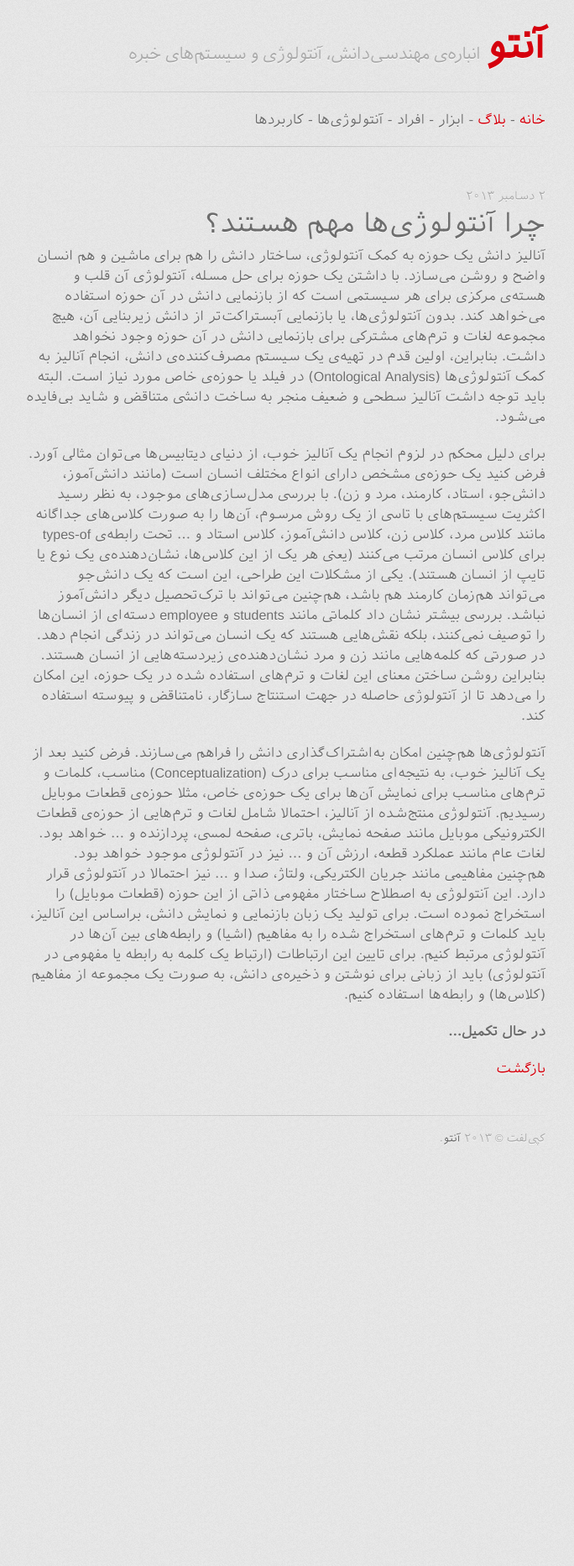
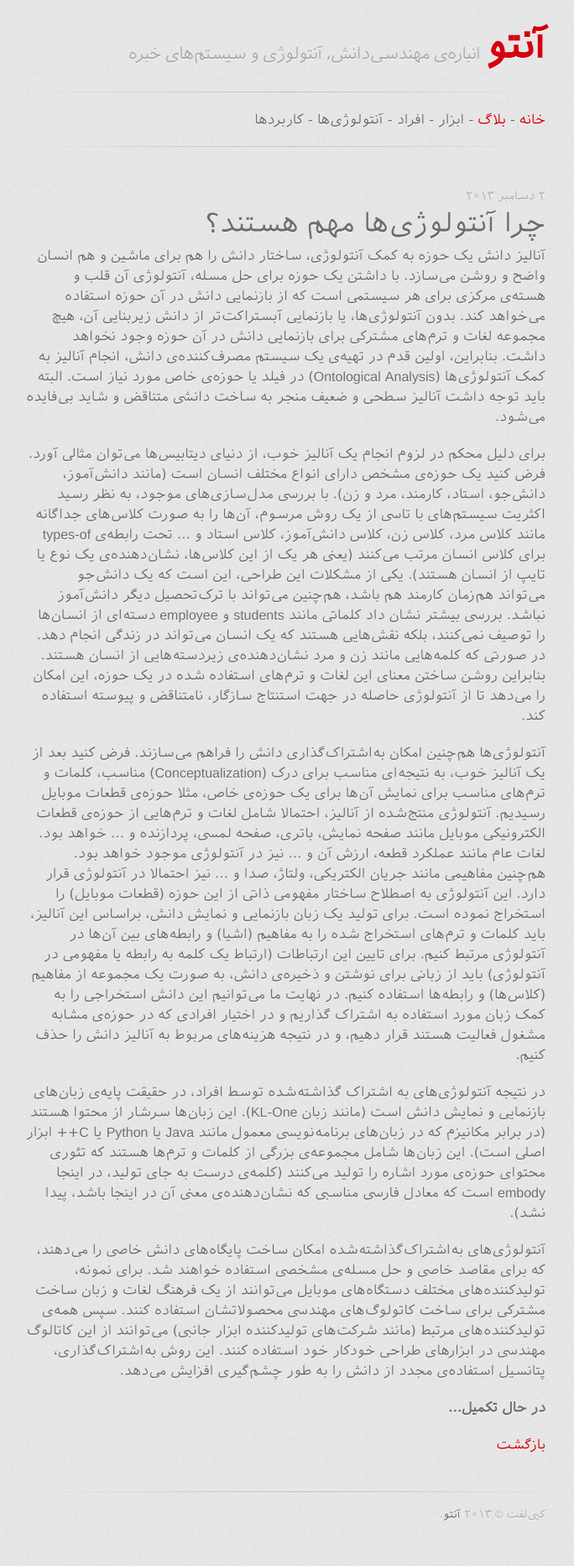
Before and after one commit to morteza/onto, a Jekyll site: the page built from _posts/2013-12-02-why_ontology.markdown, in a window 1280 px wide. Shown: the whole page at 84% size, without its empty margins (300-984 px from the left). Built offline with Jekyll 4.4.1, drawn with Linux system fonts in a browser that asks for light colours; Markdown is read by kramdown in place of the engine named in the settings; before the commit the page ends 1417 px from its top, so only the background shows below that.

Commit message:
Update ‘why ontology?’ intro post.

```diff
--- a/_posts/2013-12-02-why_ontology.markdown
+++ b/_posts/2013-12-02-why_ontology.markdown
@@ -12,6 +12,11 @@ permalink: /blog/intro/why_ontology
 
 برای دلیل محکم در لزوم انجام یک آنالیز خوب، از دنیای دیتابیس‌ها می‌توان مثالی آورد‌. فرض کنید یک حوزه‌ی مشخص دارای انواع مختلف انسان است (مانند دانش‌آموز، دانش‌جو، استاد، کارمند، مرد و زن). با بررسی مدل‌سازی‌های موجود، به نظر رسید اکثریت سیستم‌های با تاسی از یک روش مرسوم، آن‌ها را به صورت کلاس‌های جداگانه مانند کلاس مرد، کلاس زن، کلاس دانش‌آموز، کلاس استاد و … تحت رابطه‌ی types-of برای کلاس انسان مرتب می‌کنند (یعنی هر یک از این کلاس‌ها، نشان‌دهنده‌ی یک نوع یا تایپ از انسان هستند). یکی از مشکلات این طراحی، این است که یک دانش‌جو می‌تواند هم‌زمان کارمند هم باشد، هم‌چنین می‌تواند با ترک‌تحصیل دیگر دانش‌آموز نباشد. بررسی بیشتر نشان داد کلماتی مانند students و employee دسته‌ای از انسان‌ها را توصیف نمی‌کنند، بلکه نقش‌هایی هستند که یک انسان می‌تواند در زندگی انجام دهد. در صورتی که کلمه‌هایی مانند زن و مرد نشان‌دهنده‌ی زیردسته‌هایی از انسان هستند. بنابراین روشن ساختن معنای این لغات و ترم‌های استفاده شده در یک حوزه، این امکان را می‌دهد تا از آنتولوژی حاصله در جهت استنتاج سازگار، نامتناقض و پیوسته استفاده کند.
 
-آنتولوژی‌ها هم‌چنین امکان به‌اشتراک‌گذاری دانش را فراهم می‌سازند. فرض کنید بعد از یک آنالیز خوب، به نتیجه‌ای مناسب برای درک (Conceptualization) مناسب، کلمات و ترم‌های مناسب برای نمایش آن‌ها برای یک حوزه‌ی خاص، مثلا حوزه‌ی قطعات موبایل رسیدیم. آنتولوژی منتج‌شده از آنالیز، احتمالا شامل لغات و ترم‌هایی از حوزه‌ی قطعات الکترونیکی موبایل مانند صفحه نمایش، باتری، صفحه لمسی، پردازنده و … خواهد بود. لغات عام مانند عملکرد قطعه، ارزش آن و … نیز در آنتولوژی موجود خواهد بود. هم‌چنین مفاهیمی مانند جریان الکتریکی، ولتاژ، صدا و … نیز احتمالا در آنتولوژی قرار دارد. این آنتولوژی به اصطلاح ساختار مفهومی ذاتی از این حوزه (قطعات موبایل) را استخراج نموده است. برای تولید یک زبان بازنمایی و نمایش دانش، براساس این آنالیز، باید کلمات و ترم‌های استخراج شده را به مفاهیم (اشیا) و رابطه‌های بین آن‌ها در آنتولوژی مرتبط کنیم. برای تایین این ارتباطات (ارتباط یک کلمه به رابطه یا مفهومی در آنتولوژی) باید از زبانی برای نوشتن و ذخیره‌ی دانش، به صورت یک مجموعه از مفاهیم (کلاس‌ها) و رابطه‌ها استفاده کنیم.
+آنتولوژی‌ها هم‌چنین امکان به‌اشتراک‌گذاری دانش را فراهم می‌سازند. فرض کنید بعد از یک آنالیز خوب، به نتیجه‌ای مناسب برای درک (Conceptualization) مناسب، کلمات و ترم‌های مناسب برای نمایش آن‌ها برای یک حوزه‌ی خاص، مثلا حوزه‌ی قطعات موبایل رسیدیم. آنتولوژی منتج‌شده از آنالیز، احتمالا شامل لغات و ترم‌هایی از حوزه‌ی قطعات الکترونیکی موبایل مانند صفحه نمایش، باتری، صفحه لمسی، پردازنده و … خواهد بود. لغات عام مانند عملکرد قطعه، ارزش آن و … نیز در آنتولوژی موجود خواهد بود. هم‌چنین مفاهیمی مانند جریان الکتریکی، ولتاژ، صدا و … نیز احتمالا در آنتولوژی قرار دارد. این آنتولوژی به اصطلاح ساختار مفهومی ذاتی از این حوزه (قطعات موبایل) را استخراج نموده است. برای تولید یک زبان بازنمایی و نمایش دانش، براساس این آنالیز، باید کلمات و ترم‌های استخراج شده را به مفاهیم (اشیا) و رابطه‌های بین آن‌ها در آنتولوژی مرتبط کنیم. برای تایین این ارتباطات (ارتباط یک کلمه به رابطه یا مفهومی در آنتولوژی) باید از زبانی برای نوشتن و ذخیره‌ی دانش، به صورت یک مجموعه از مفاهیم (کلاس‌ها) و رابطه‌ها استفاده کنیم. در نهایت ما می‌توانیم این دانش استخراجی را به کمک زبان مورد استفاده به اشتراک گذاریم و در اختیار افرادی که در حوزه‌ی مشابه مشغول فعالیت هستند قرار دهیم، و در نتیجه هزینه‌های مربوط به آنالیز دانش را حذف کنیم.
+
+در نتیجه آنتولوژی‌های به اشتراک گذاشته‌شده توسط افراد، در حقیقت پایه‌ی زبان‌های بازنمایی و نمایش دانش است (مانند زبان KL-One). این زبان‌ها سرشار از محتوا هستند (در برابر مکانیزم که در زبان‌های برنامه‌نویسی معمول مانند Java یا Python یا C++ ابزار اصلی است). این زبان‌ها شامل مجموعه‌ی بزرگی از کلمات و ترم‌ها هستند که تئوری محتوای حوزه‌ی مورد اشاره را تولید می‌کنند (کلمه‌ی درست به جای تولید، در اینجا embody است که معادل فارسی مناسبی که نشان‌دهنده‌ی معنی آن در اینجا باشد، پیدا نشد).
+
+آنتولوژی‌های به‌اشتراک‌گذاشته‌شده امکان ساخت پایگاه‌های دانش خاصی را می‌دهند، که برای مقاصد خاصی و حل مسله‌ی مشخصی استفاده خواهند شد. برای نمونه، تولیدکننده‌های مختلف دستگاه‌های موبایل می‌توانند از یک فرهنگ لغات و زبان ساخت مشترکی برای ساخت کاتولوگ‌های مهندسی محصولاتشان استفاده کنند. سپس همه‌ی تولیدکننده‌های مرتبط (مانند شرکت‌های تولیدکننده ابزار جانبی) می‌توانند از این کاتالوگ مهندسی در ابزارهای طراحی خودکار خود استفاده کنند. این روش به‌اشتراک‌گذاری، پتانسیل استفاده‌ی مجدد از دانش را به طور چشم‌گیری افزایش می‌دهد.
+
 
 **در حال تکمیل…**
```
